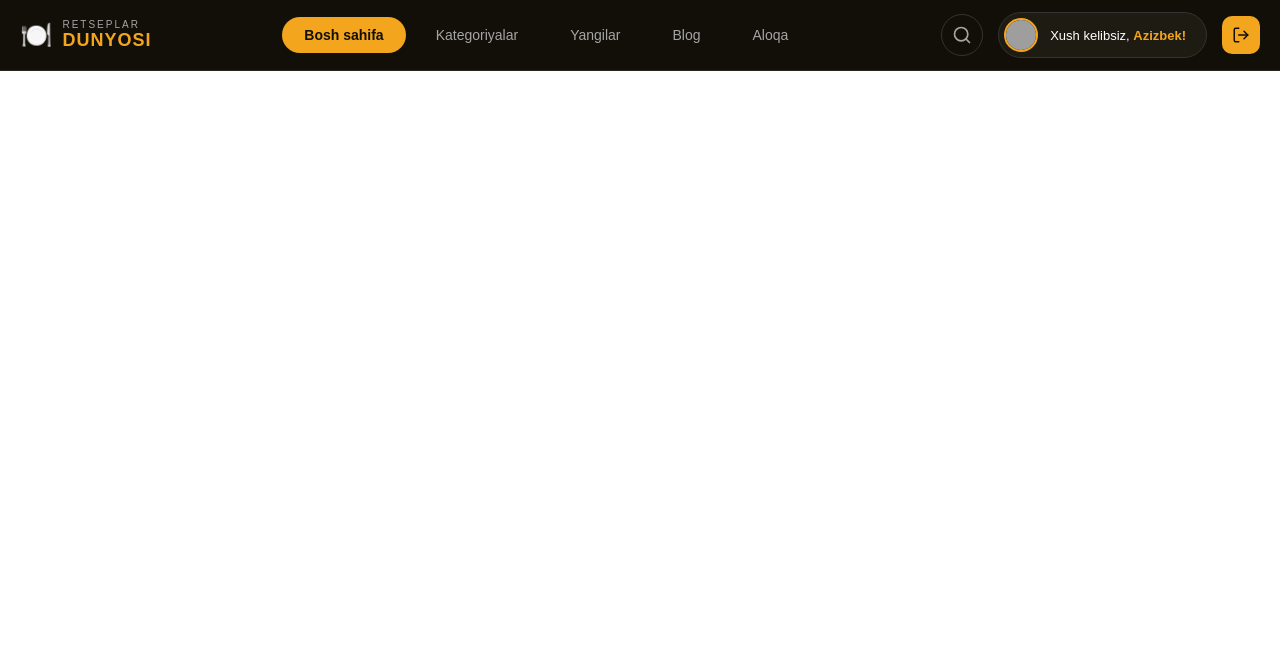
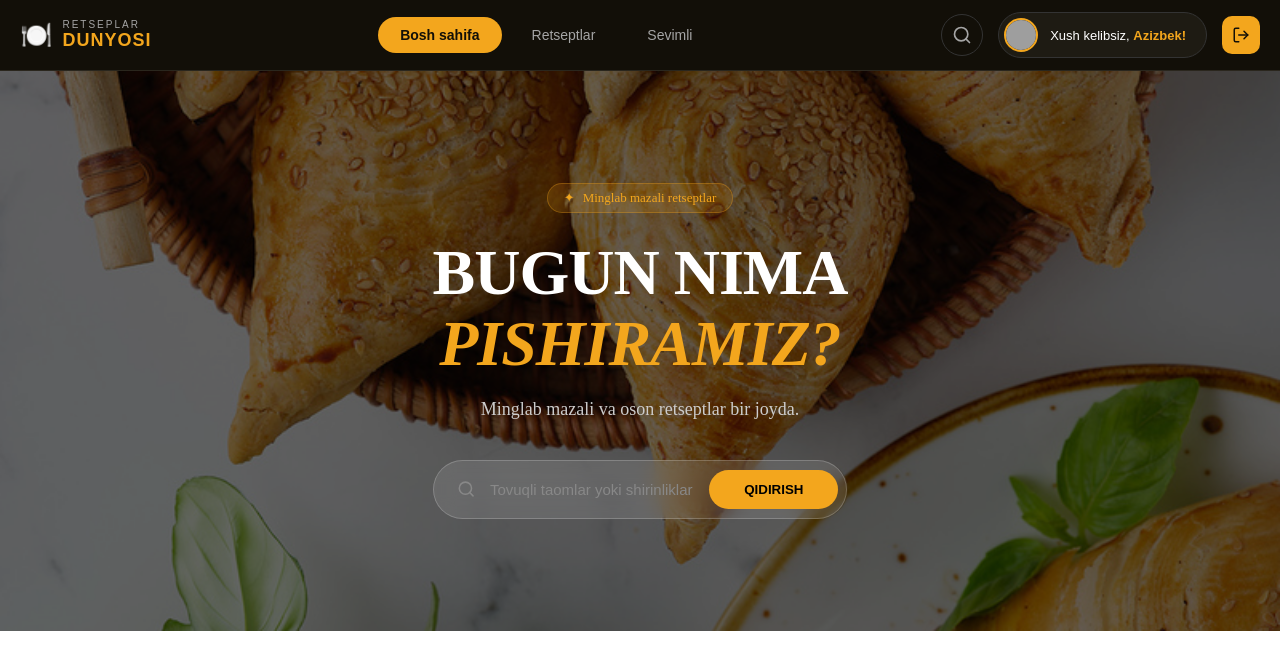
Before and after one commit to Azizbek432/Retseptlar_Dunyosi-version-2, a React (Vite) app: page / in a window 1280 px wide. Shown: the top 670 px of the page. Built offline with nearby package versions, Linux system fonts and the light colour scheme; grey boxes are pictures that could not be loaded.

Commit message:
Hero yaratildi

```diff
--- /dev/null
+++ b/src/components/layout/Hero/Hero.jsx
@@ -0,0 +1,41 @@
+import React from 'react';
+import { Search } from 'lucide-react';
+import styles from './Hero.module.css';
+
+const Hero = ({ searchRef }) => {
+  return (
+    <section className={styles.hero}>
+      <div className={styles.overlay}></div>
+
+      <div className={styles.content}>
+        <div className={styles.badge}>
+          <span>✦</span> Minglab mazali retseptlar
+        </div>
+
+        <h1 className={styles.title}>
+          BUGUN NIMA <br />
+          <span className={styles.highlight}>PISHIRAMIZ?</span>
+        </h1>
+
+        <p className={styles.subtitle}>
+          Minglab mazali va oson retseptlar bir joyda.
+        </p>
+
+        <div className={styles.searchBox}>
+          <div className={styles.inputWrapper}>
+            <Search className={styles.searchIcon} size={20} />
+            <input
+              ref={searchRef}
+              type="text"
+              placeholder="Tovuqli taomlar yoki shirinliklar deb qidiring..."
+              className={styles.input}
+            />
+          </div>
+          <button className={styles.searchBtn}>QIDIRISH</button>
+        </div>
+      </div>
+    </section>
+  );
+};
+
+export default Hero;
--- /dev/null
+++ b/src/components/layout/Hero/Hero.module.css
@@ -0,0 +1,122 @@
+.hero {
+    position: relative;
+    height: 70vh;
+    width: 100%;
+    display: flex;
+    align-items: center;
+    justify-content: center;
+    text-align: center;
+    color: white;
+    background: url('../../../assets/images/somsa.png') no-repeat center center/cover;
+    overflow: hidden;
+}
+
+.overlay {
+    position: absolute;
+    top: 0;
+    left: 0;
+    width: 100%;
+    height: 100%;
+    background: rgba(0, 0, 0, 0.6);
+    z-index: 1;
+}
+
+.content {
+    position: relative;
+    z-index: 2;
+    max-width: 800px;
+    padding: 0 20px;
+}
+
+.badge {
+    display: inline-flex;
+    align-items: center;
+    gap: 8px;
+    background: rgba(243, 166, 29, 0.15);
+    color: #f3a61d;
+    padding: 6px 16px;
+    border-radius: 20px;
+    font-size: 13px;
+    margin-bottom: 25px;
+    border: 1px solid rgba(243, 166, 29, 0.3);
+}
+
+.title {
+    font-size: 64px;
+    font-weight: 800;
+    line-height: 1.1;
+    margin-bottom: 20px;
+    letter-spacing: -1px;
+    text-transform: uppercase;
+}
+
+.highlight {
+    color: #f3a61d;
+    font-style: italic;
+}
+
+.subtitle {
+    font-size: 18px;
+    color: #ccc;
+    margin-bottom: 40px;
+}
+
+.searchBox {
+    display: flex;
+    align-items: center;
+    background: rgba(255, 255, 255, 0.1);
+    backdrop-filter: blur(10px);
+    padding: 8px;
+    border-radius: 50px;
+    border: 1px solid rgba(255, 255, 255, 0.2);
+    width: 100%;
+    max-width: 600px;
+    margin: 0 auto;
+}
+
+.inputWrapper {
+    display: flex;
+    align-items: center;
+    flex: 1;
+    padding-left: 15px;
+}
+
+.searchIcon {
+    color: #888;
+}
+
+.input {
+    background: transparent;
+    border: none;
+    outline: none;
+    color: white;
+    padding: 12px 15px;
+    width: 100%;
+    font-size: 15px;
+}
+
+.input::placeholder {
+    color: #888;
+}
+
+.searchBtn {
+    background: #f3a61d;
+    color: #000;
+    border: none;
+    padding: 12px 35px;
+    border-radius: 30px;
+    font-weight: 700;
+    cursor: pointer;
+    transition: 0.3s;
+}
+
+.searchBtn:hover {
+    background: #db9316;
+    transform: scale(1.02);
+}
+
+@media (max-width: 768px) {
+    .title { font-size: 40px; }
+    .searchBox { flex-direction: column; border-radius: 20px; gap: 10px; }
+    .searchBtn { width: 100%; }
+}
--- a/src/components/layout/Navbar/Navbar.jsx
+++ b/src/components/layout/Navbar/Navbar.jsx
@@ -3,8 +3,7 @@ import { Link, NavLink } from "react-router-dom";
 import { LogOut, Search } from "lucide-react";
 import styles from "./Navbar.module.css";
 
-const Navbar = () => {
-  // Active klassini aniqlash uchun funksiya
+const Navbar = ({ onSearchClick }) => {
   const activeClass = ({ isActive }) =>
     isActive ? `${styles.navLink} ${styles.active}` : styles.navLink;
 
@@ -22,28 +21,24 @@ const Navbar = () => {
           </Link>
         </div>
 
-        {/* Menyu qismi */}
         <ul className={styles.menu}>
           <li className={styles.navItem}>
             <NavLink to="/" className={activeClass}>Bosh sahifa</NavLink>
           </li>
           <li className={styles.navItem}>
-            <NavLink to="/categories" className={activeClass}>Kategoriyalar</NavLink>
+            <NavLink to="/all-recipes" className={activeClass}>Retseptlar</NavLink>
           </li>
           <li className={styles.navItem}>
-            <NavLink to="/new" className={activeClass}>Yangilar</NavLink>
-          </li>
-          <li className={styles.navItem}>
-            <NavLink to="/blog" className={activeClass}>Blog</NavLink>
-          </li>
-          <li className={styles.navItem}>
-            <NavLink to="/contact" className={activeClass}>Aloqa</NavLink>
+            <NavLink to="/favorites" className={activeClass}>Sevimli</NavLink>
           </li>
         </ul>
 
-        {/* Tugmalar va Profil */}
         <div className={styles.btnContainer}>
-          <button className={styles.searchBtn} aria-label="Qidirish">
+          <button
+            className={styles.searchBtn}
+            aria-label="Qidirish"
+            onClick={onSearchClick}
+          >
             <Search size={20} />
           </button>
 
--- a/src/components/layout/Navbar/Navbar.module.css
+++ b/src/components/layout/Navbar/Navbar.module.css
@@ -1,8 +1,3 @@
-*{
-    padding: 0;
-    margin: 0;
-    box-sizing: border-box;
-}
 
 .nav {
     padding: 12px 0;
--- a/src/index.css
+++ b/src/index.css
@@ -1,3 +1,8 @@
+*{
+    margin: 0;
+    padding: 0;
+    box-sizing: border-box;
+}
 /* :root {
   --text: #6b6375;
   --text-h: #08060d;
--- a/src/pages/Home/Home.jsx
+++ b/src/pages/Home/Home.jsx
@@ -1,12 +1,26 @@
-import React from "react";
-import Navbar from  "../../components/layout/Navbar/Navbar.jsx"
+import React, { useRef } from "react";
+import Navbar from "../../components/layout/Navbar/Navbar.jsx";
+import Hero from "../../components/layout/Hero/Hero.jsx";
 
-function Home() {
-    return(
-        <div>
-            <Navbar/>
-        </div>
-    );
-}
+const Home = () => {
+  const searchInputRef = useRef(null);
+
+  const handleScrollToSearch = () => {
+    if (searchInputRef.current) {
+      searchInputRef.current.scrollIntoView({ behavior: "smooth", block: "center" });
+      searchInputRef.current.focus();
+    }
+  };
+
+  return (
+    <div>
+      <Navbar onSearchClick={handleScrollToSearch} />
+
+      <main>
+        <Hero searchRef={searchInputRef} />
+      </main>
+    </div>
+  );
+};
 
 export default Home;
```
